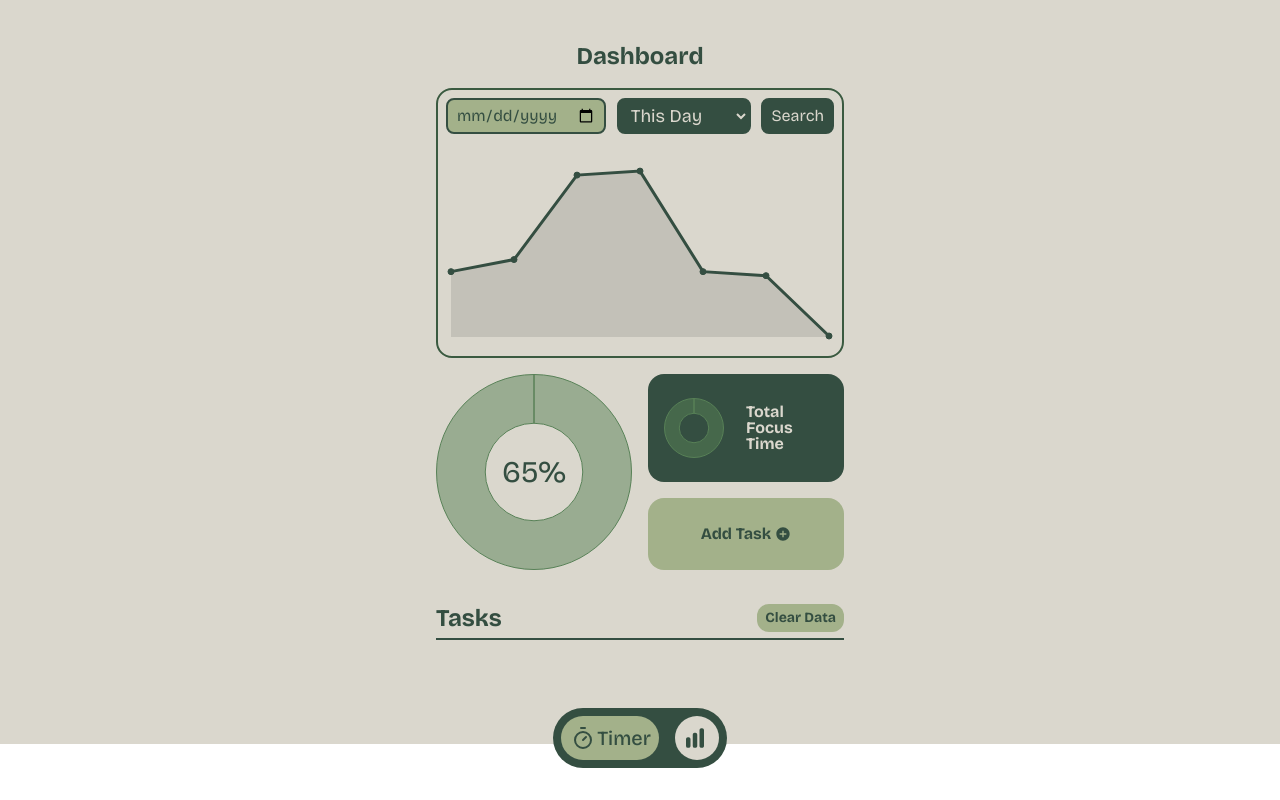
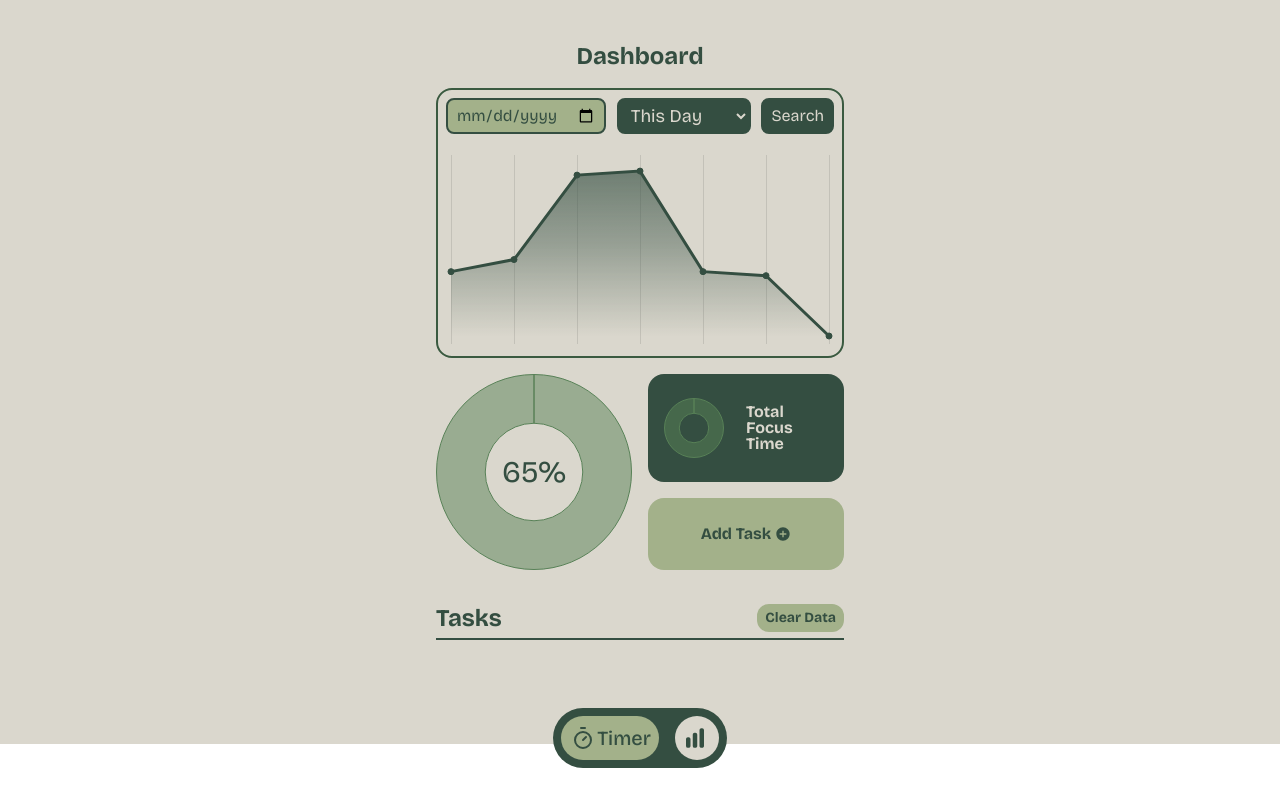
Before and after one commit to AzharZisan/pomotodo, a React (Vite) app: page /dashboard in a window 1280 px wide. Built offline with nearby package versions, Linux system fonts and the light colour scheme.

Commit message:
linechart ui adjusctments

```diff
--- a/src/components/LineChart.jsx
+++ b/src/components/LineChart.jsx
@@ -14,6 +14,8 @@ import {
   plugins,
   scales,
 } from "chart.js";
+import { Backpack } from "lucide-react";
+import { callback } from "chart.js/helpers";
 
 Chartjs.register(
   CategoryScale,
@@ -29,8 +31,20 @@ Chartjs.register(
 
 const LineChart = () => {
   const chartRef = useRef(null)
+  const getGradient = (ctx, chartArea) => {
+    const gradient = ctx.createLinearGradient(
+      0,
+      chartArea.top,
+      0,
+      chartArea.bottom,
+    );
+    gradient.addColorStop(0, "rgba(52, 78, 65, 0.7)");
+    gradient.addColorStop(0.5, "rgba(52, 78, 65, 0.4)");
+    gradient.addColorStop(1, "rgba(52, 78, 65, 0)");
+    return gradient
+  }
   const data = {
-    labels: ["a", "b", "c", "d", "e", "f", "g"],
+    labels: ["a", "b", "c", "d", "errr", "f", "g"],
     datasets: [
       {
         data: [56, 59, 80, 81, 56, 55, 40],
@@ -38,33 +52,58 @@ const LineChart = () => {
         borderColor: "rgb(52, 78, 65)",
         tension: 0,
         label: "",
-        pointBackgroundColor: 'rgb(52, 78, 65)',
+        pointBackgroundColor: "rgb(52, 78, 65)",
+        backgroundColor: (context) => {
+          const chart = context.chart
+          const {ctx,  chartArea} = chart
+          if(!chartArea) return 'tranparent'
+          return getGradient(ctx, chartArea)
+        },
+        borderRadius :0.5
       },
     ],
   };
   const options = {
     plugins: {
       legend: {
-        display: false
-      }
+        display: false,
+      },
+      tooltip: {
+        backgroundColor: "rgb(52, 78, 65)",
+        titleColor: "#dad7cd",
+        titleFont: {
+          weight: "bold",
+        },
+        titleAlign: "center",
+        padding: 10,
+        callbacks: {
+          label: (ctx) => `Time: ${ctx.parsed.y} m`,
+        },
+        displayColors: false,
+        bodyAlign: "center",
+      },
     },
-    scales : {
+    scales: {
       y: {
         display: false,
         ticks: {
+          display: false,
+        },
+      },
+      x: {
+        // display: false,
+        grid: {
+          display: true,
+        },
+        ticks: {
+          display: false,
+        },
+        border: {
           display: false
         }
       },
-      x: {
-        grid : {
-          display: false
-        },
-        ticks: {
-          display: false
-        }
-      }
-    }
-  }
+    },
+  };
   return <Line data={data} ref={chartRef} options={options} />;
 };
 
```
